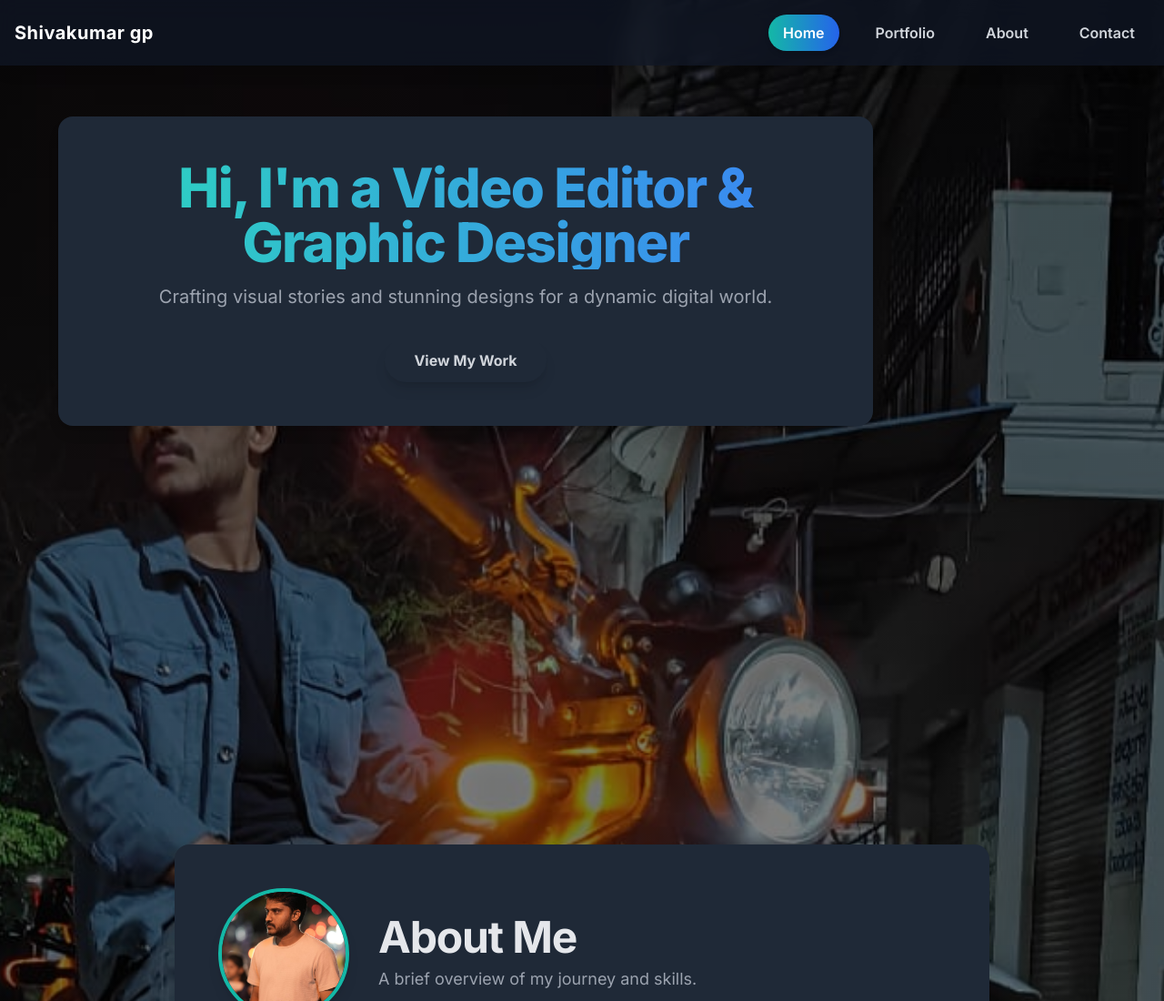
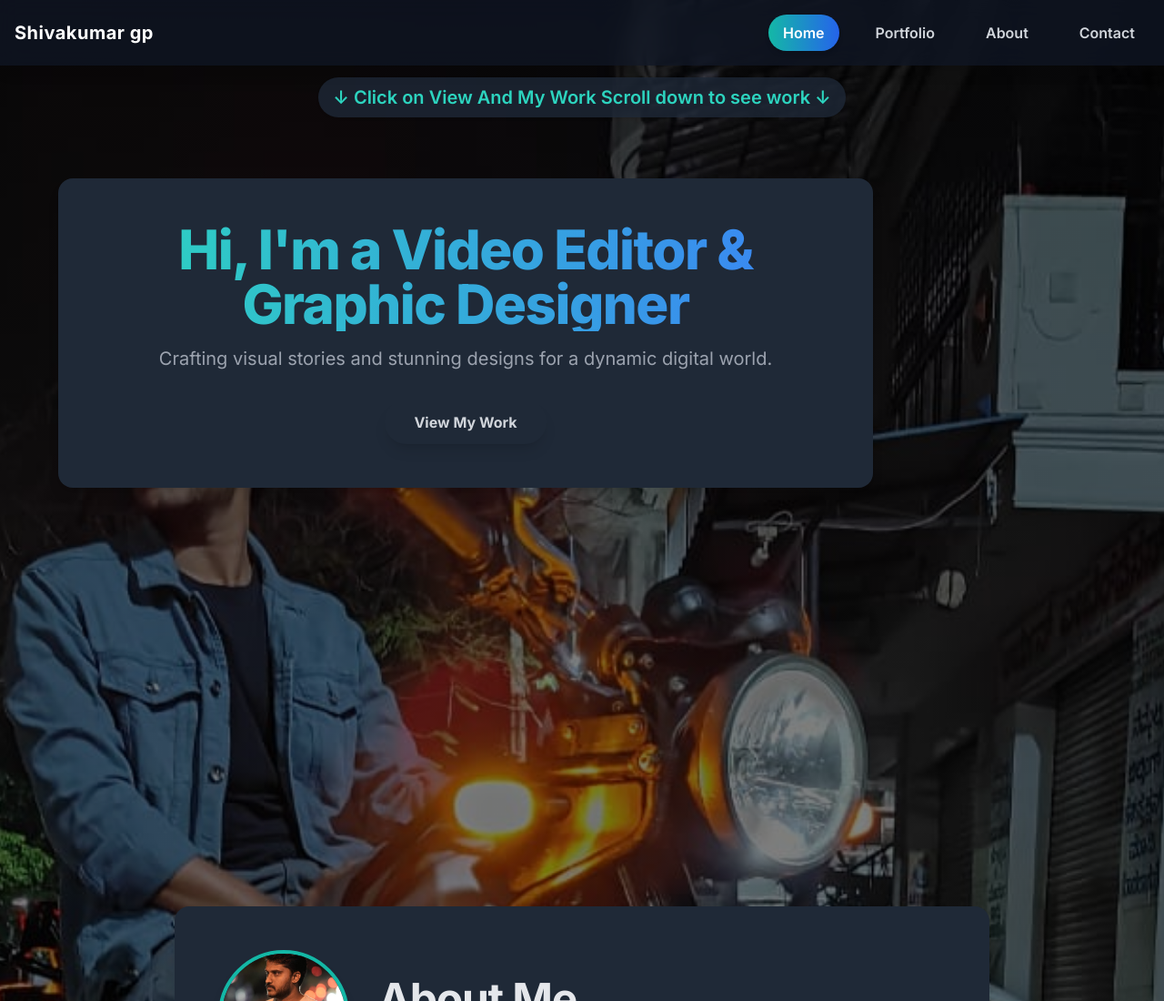
Before and after one commit to rakeshgit-ai/shivaPortfolieo, a plain HTML site: page index.html in a window 1280 px wide. Shown: the top 1100 px of the page at 91% size. Drawn offline with nearby package versions, Linux system fonts and the light colour scheme.

Commit message:
add scroll

```diff
--- a/index.html
+++ b/index.html
@@ -46,7 +46,11 @@
     <!-- Main Content Area -->
     <main class="pt-24 pb-8">
     <div class="max-w-7xl mx-auto px-4 sm:px-6 lg:px-8">
-
+              <div class="flex justify-center mb-6">
+                <span class="animate-bounce text-teal-400 text-lg sm:text-xl font-semibold bg-gray-800 bg-opacity-80 px-4 py-2 rounded-full shadow">
+                    ↓ Click on View And My Work Scroll down to see work ↓
+                </span>
+            </div>
         <!-- Home Page Section -->
         <div id="home" class="page-content active flex flex-col items-center justify-center min-h-screen text-center p-4 sm:p-8 text-white">
             <div class="bg-gray-800 p-6 sm:p-8 md:p-12 rounded-2xl shadow-lg w-full max-w-2xl md:max-w-4xl transition-all duration-500 hover:scale-105">
@@ -60,7 +64,9 @@
                     View My Work
                 </button>
             </div>
+
         </div>
+            <!-- Add scroll down prompt -->
 
         <!-- Portfolio Section -->
         <div id="portfolio" class="page-content min-h-screen p-4 sm:p-8 text-white">
@@ -72,6 +78,8 @@
                     Explore my work by visiting my clients social media accounts.
                 </p>
             </div>
+
+
 
             <!-- Video Editing - YouTube Links -->
             <h3 class="text-xl sm:text-2xl font-bold tracking-tight text-gray-300 mb-4 sm:mb-6 mt-6 sm:mt-8 text-center">Video Editing and Graphic Design</h3>
```
